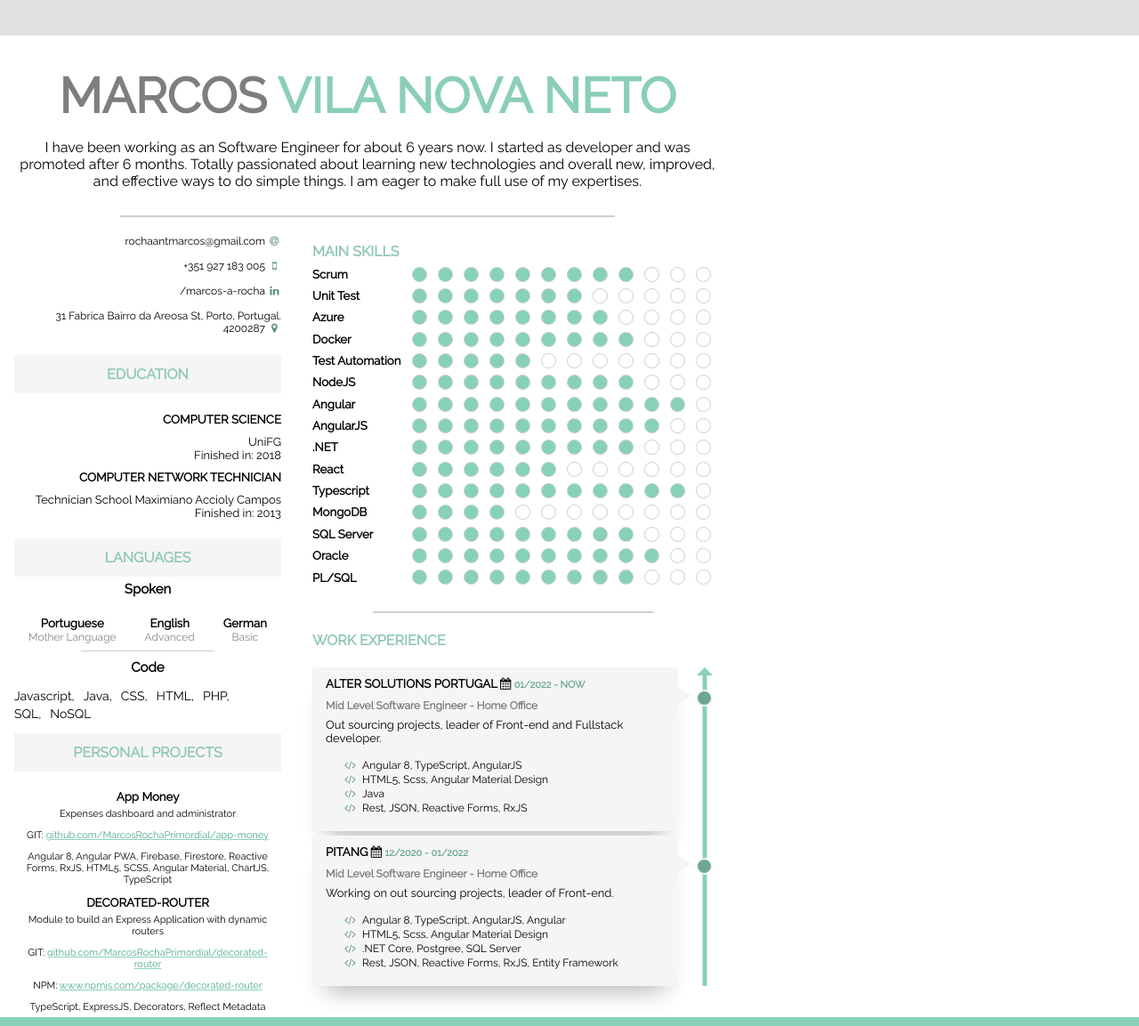
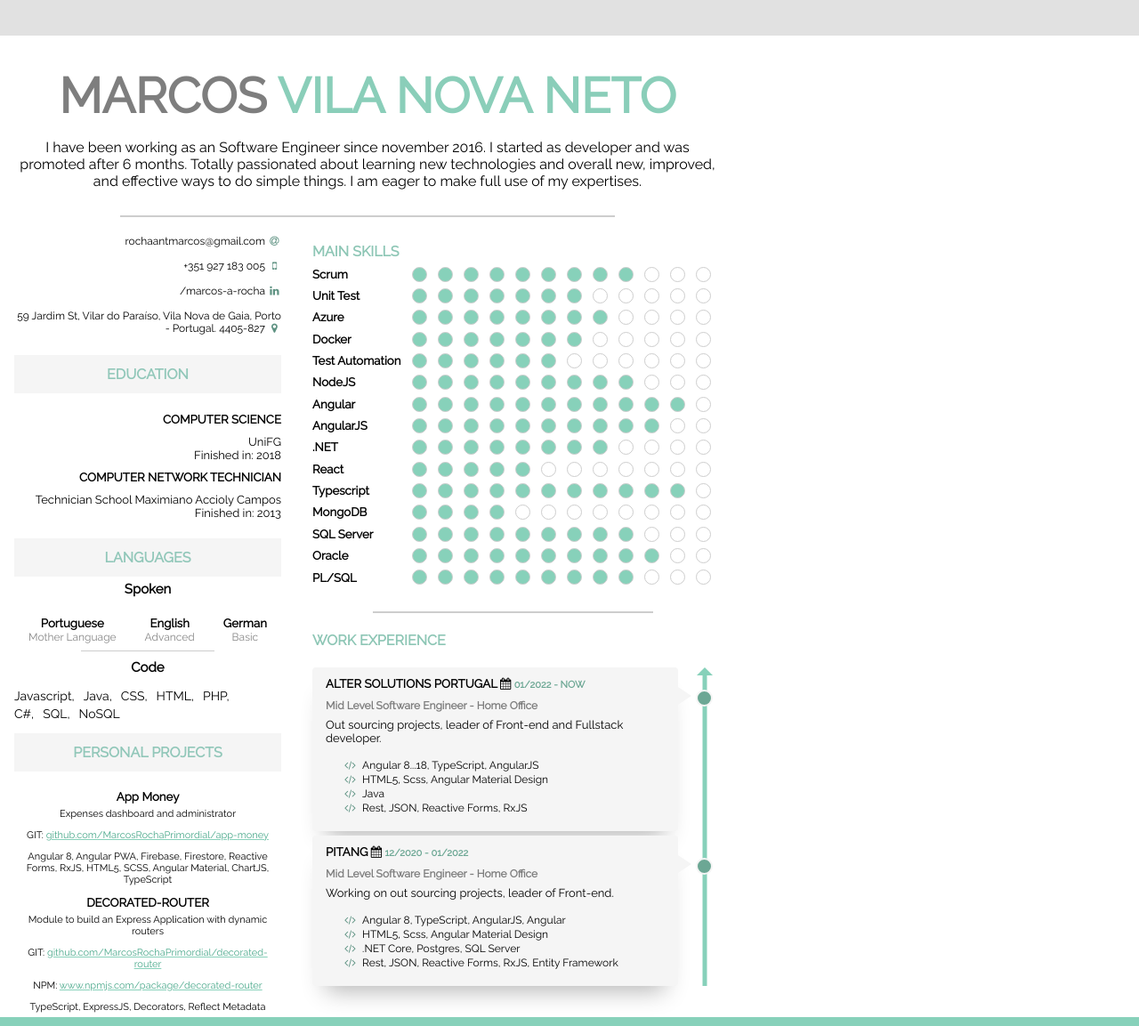
Before and after one commit to MarcosRochaPrimordial/curr-culo, a plain HTML site: page index.html in a window 1280 px wide. Shown: the top 1153 px of the page at 89% size. Drawn offline with Linux system fonts and the light colour scheme.

Commit message:
Updated curriculum

```diff
--- a/index.html
+++ b/index.html
@@ -15,7 +15,7 @@
                 <p id="name">marcos</p>&nbsp;&nbsp;&nbsp;<p id="last-name">vila nova neto</p>
             </div>
             <div class="presentation-text">
-                <p>I have been working as an Software Engineer for about 6 years now. I started as developer and was promoted after 6 months. Totally passionated about learning new technologies and overall new, improved, and effective ways to do simple things. I am eager to make full use of my expertises.</p>
+                <p>I have been working as an Software Engineer since november 2016. I started as developer and was promoted after 6 months. Totally passionated about learning new technologies and overall new, improved, and effective ways to do simple things. I am eager to make full use of my expertises.</p>
             </div>
         </div>
         <hr class="divisor">
@@ -25,7 +25,7 @@
                     <p>rochaantmarcos@gmail.com <i class="fa fa-at icon"></i></p>
                     <p>+351 927 183 005 <i class="fa fa-mobile icon"></i></p>
                     <p>/marcos-a-rocha <i class="fa fa-linkedin icon"></i></p>
-                    <p>31 Fabrica Bairro da Areosa St, Porto, Portugal. 4200287 <i
+                    <p>59 Jardim St, Vilar do Paraíso, Vila Nova de Gaia, Porto - Portugal. 4405-827 <i
                             class="fa fa-map-marker icon"></i></p>
                 </div>
                 <div class="session">
@@ -71,6 +71,7 @@
                             <p>PHP,</p>
                         </div>
                         <div class="itens">
+                            <p>C#,</p>
                             <p>SQL,</p>
                             <p>NoSQL</p>
                         </div>
@@ -151,8 +152,8 @@
                         <div class="point fill"></div>
                         <div class="point fill"></div>
                         <div class="point fill"></div>
-                        <div class="point fill"></div>
-                        <div class="point fill"></div>
+                        <div class="point"></div>
+                        <div class="point"></div>
                         <div class="point"></div>
                         <div class="point"></div>
                         <div class="point"></div>
@@ -164,7 +165,7 @@
                         <div class="point fill"></div>
                         <div class="point fill"></div>
                         <div class="point fill"></div>
-                        <div class="point"></div>
+                        <div class="point fill"></div>
                         <div class="point"></div>
                         <div class="point"></div>
                         <div class="point"></div>
@@ -227,7 +228,7 @@
                         <div class="point fill"></div>
                         <div class="point fill"></div>
                         <div class="point fill"></div>
-                        <div class="point fill"></div>
+                        <div class="point"></div>
                         <div class="point"></div>
                         <div class="point"></div>
                         <div class="point"></div>
@@ -239,7 +240,7 @@
                         <div class="point fill"></div>
                         <div class="point fill"></div>
                         <div class="point fill"></div>
-                        <div class="point fill"></div>
+                        <div class="point"></div>
                         <div class="point"></div>
                         <div class="point"></div>
                         <div class="point"></div>
@@ -338,7 +339,7 @@
                                     <h6>Mid Level Software Engineer - Home Office</h6>
                                     <p>Out sourcing projects, leader of Front-end and Fullstack developer.</p>
                                     <ul>
-                                        <li><i class="fa fa-code icon"></i> &nbsp;Angular 8, TypeScript, AngularJS</li>
+                                        <li><i class="fa fa-code icon"></i> &nbsp;Angular 8...18, TypeScript, AngularJS</li>
                                         <li><i class="fa fa-code icon"></i> &nbsp;HTML5, Scss, Angular Material Design
                                         </li>
                                         <li><i class="fa fa-code icon"></i> &nbsp;Java</li>
@@ -362,7 +363,7 @@
                                             Angular</li>
                                         <li><i class="fa fa-code icon"></i> &nbsp;HTML5, Scss, Angular Material Design
                                         </li>
-                                        <li><i class="fa fa-code icon"></i> &nbsp;.NET Core, Postgree, SQL Server</li>
+                                        <li><i class="fa fa-code icon"></i> &nbsp;.NET Core, Postgres, SQL Server</li>
                                         <li><i class="fa fa-code icon"></i> &nbsp;Rest, JSON,
                                             Reactive Forms, RxJS, Entity Framework</li>
                                     </ul>
@@ -426,7 +427,7 @@
                             <div class="timeline-img"></div>
                             <div class="timeline-content">
                                 <div class="session-item">
-                                    <h5>avanade brazil<i class="fa fa-calendar"></i> <span class="calendar">01/2019 -
+                                    <h5>avanade brazil <i class="fa fa-calendar"></i> <span class="calendar">01/2019 -
                                             08/2020</span></h5>
                                     <h6>Developer</h6>
                                     <p>Using technologies such as Angular 7, Spring Boot and .Net, it was made a
```
